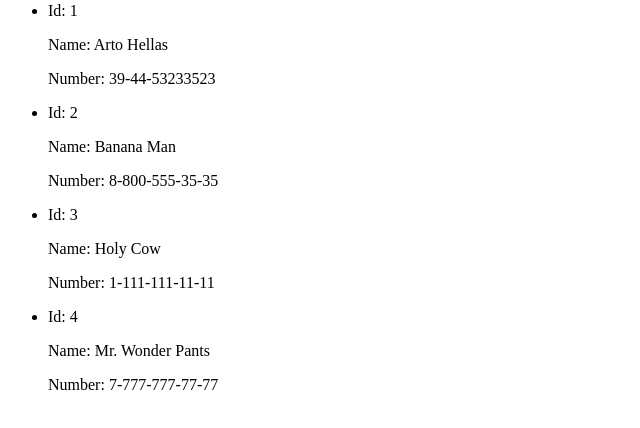
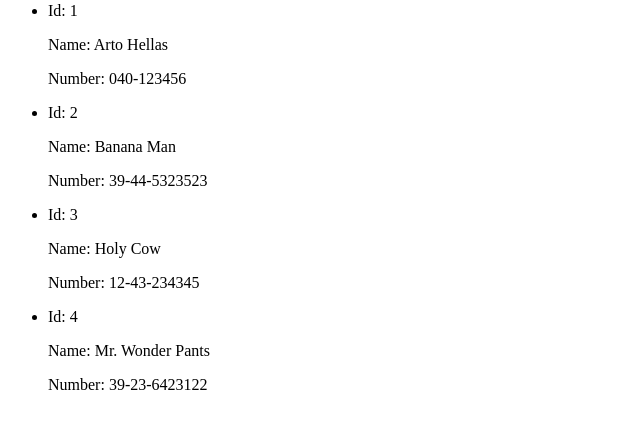
Before and after one commit to sonata22/FullStack_part2, a React (Vite) app in the folder Phonebook/: page / in a window 1280 px wide. Shown: the part 282-710 px from the top of the page, without its empty margins (0-640 px from the left). Built offline with nearby package versions, Linux system fonts and the light colour scheme; data requests are answered from the project's data file.

Commit message:
2.11 done

```diff
--- /dev/null
+++ b/Phonebook/db.json
@@ -0,0 +1,24 @@
+{
+  "persons": [
+    {
+      "name": "Arto Hellas",
+      "number": "040-123456",
+      "id": 1
+    },
+    {
+      "name": "Banana Man",
+      "number": "39-44-5323523",
+      "id": 2
+    },
+    {
+      "name": "Holy Cow",
+      "number": "12-43-234345",
+      "id": 3
+    },
+    {
+      "name": "Mr. Wonder Pants",
+      "number": "39-23-6423122",
+      "id": 4
+    }
+  ]
+}
--- a/Phonebook/package.json
+++ b/Phonebook/package.json
@@ -7,9 +7,11 @@
     "dev": "vite",
     "build": "vite build",
     "lint": "eslint . --ext js,jsx --report-unused-disable-directives --max-warnings 0",
-    "preview": "vite preview"
+    "preview": "vite preview",
+    "server": "json-server -p3001 --watch db.json"
   },
   "dependencies": {
+    "axios": "^1.5.1",
     "react": "^18.2.0",
     "react-dom": "^18.2.0"
   },
@@ -21,6 +23,7 @@
     "eslint-plugin-react": "^7.32.2",
     "eslint-plugin-react-hooks": "^4.6.0",
     "eslint-plugin-react-refresh": "^0.4.3",
+    "json-server": "^0.17.4",
     "vite": "^4.4.5"
   }
 }
--- a/Phonebook/src/App.jsx
+++ b/Phonebook/src/App.jsx
@@ -1,32 +1,23 @@
-import { useState } from 'react'
+import { useState, useEffect } from 'react'
 
 import Persons from './components/Persons'
 import Filter from './components/Filter'
 import PersonsForm from './components/PersonsForm'
+import axios from 'axios'
 
 const App = () => {
-  const [persons, setPersons] = useState([
-    {
-      id: 1,
-      name: 'Arto Hellas',
-      phoneNumber: '39-44-53233523',
-    },
-    {
-      id: 2,
-      name: 'Banana Man',
-      phoneNumber: '8-800-555-35-35',
-    },
-    {
-      id: 3,
-      name: 'Holy Cow',
-      phoneNumber: '1-111-111-11-11',
-    },
-    {
-      id: 4,
-      name: 'Mr. Wonder Pants',
-      phoneNumber: '7-777-777-77-77',
-    },
-  ])
+  const [persons, setPersons] = useState([])
+
+  useEffect(() => {
+    console.log("effect")
+    axios
+      .get("http://localhost:3001/persons")
+      .then(response => {
+        console.log("promise fulfilled")
+        setPersons(response.data)
+      })
+  }, [])
+  console.log("render", persons.length, "notes")
 
   const [newName, setNewName] = useState('')
   const [newPhoneNum, setNewPhoneNum] = useState('')
@@ -51,7 +42,7 @@
       const personObject = {
         id: persons.length + 1,
         name: newName,
-        phoneNumber: newPhoneNum,
+        number: newPhoneNum,
       }
       setPersons(persons.concat(personObject))
       setNewName('')
--- a/Phonebook/src/components/PersonsData.jsx
+++ b/Phonebook/src/components/PersonsData.jsx
@@ -11,7 +11,7 @@
         <li>
             <DisplayPersonsDataEntry name={'Id'} entry={person.id} />
             <DisplayPersonsDataEntry name={'Name'} entry={person.name} />
-            <DisplayPersonsDataEntry name={'Number'} entry={person.phoneNumber} />
+            <DisplayPersonsDataEntry name={'Number'} entry={person.number} />
         </li>
     )
 }
--- a/Phonebook/src/main.jsx
+++ b/Phonebook/src/main.jsx
@@ -2,8 +2,11 @@
 import ReactDOM from 'react-dom/client'
 import App from './App.jsx'
 
-ReactDOM.createRoot(document.getElementById('root')).render(
-  <React.StrictMode>
-    <App />
-  </React.StrictMode>,
+ReactDOM.createRoot(document
+  .getElementById('root')
 )
+  .render(
+    <React.StrictMode>
+      <App />
+    </React.StrictMode>,
+  )
```
Also changed, not shown: 1 other file (tests, documents, lock files or other folders).
